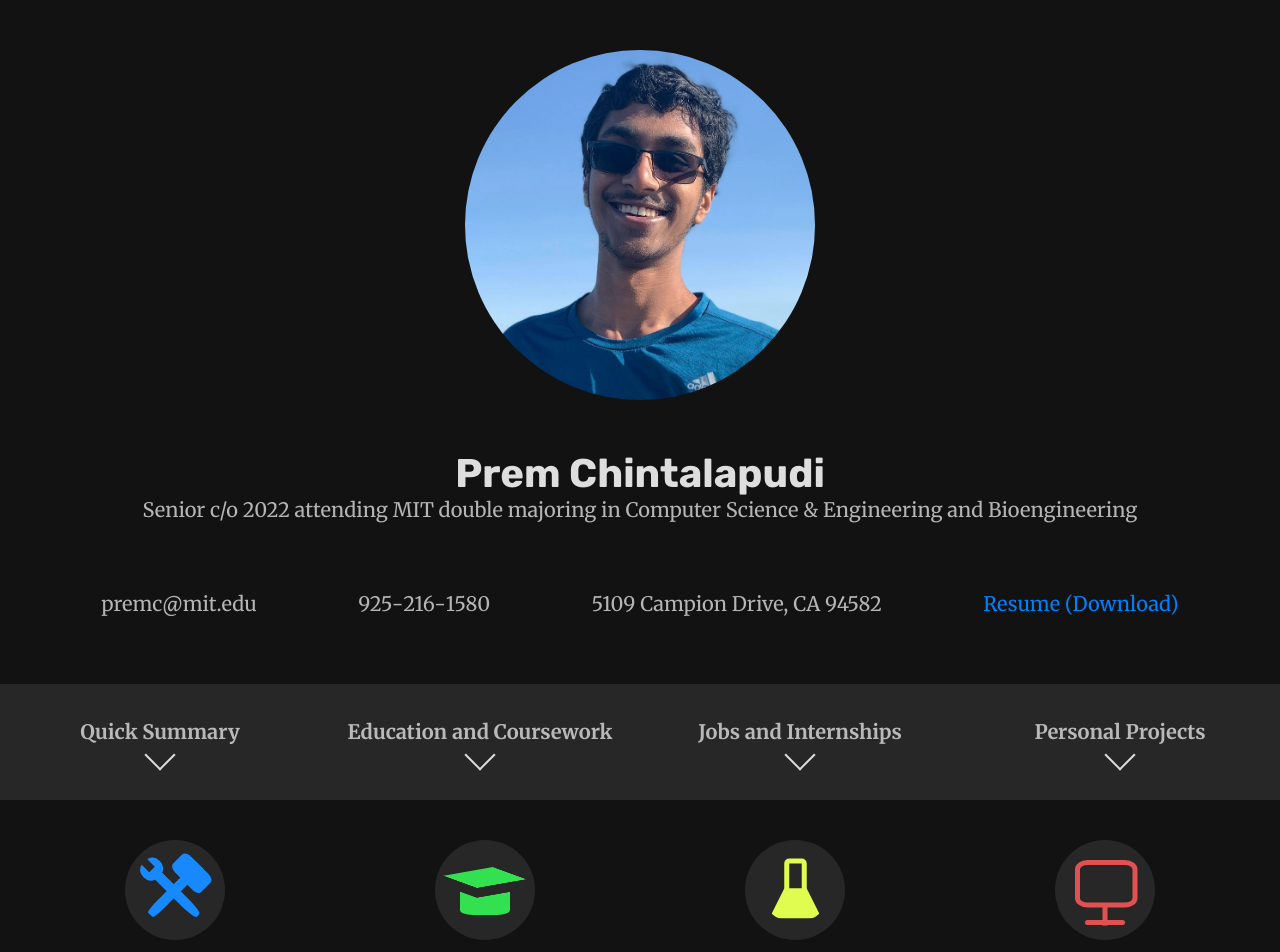
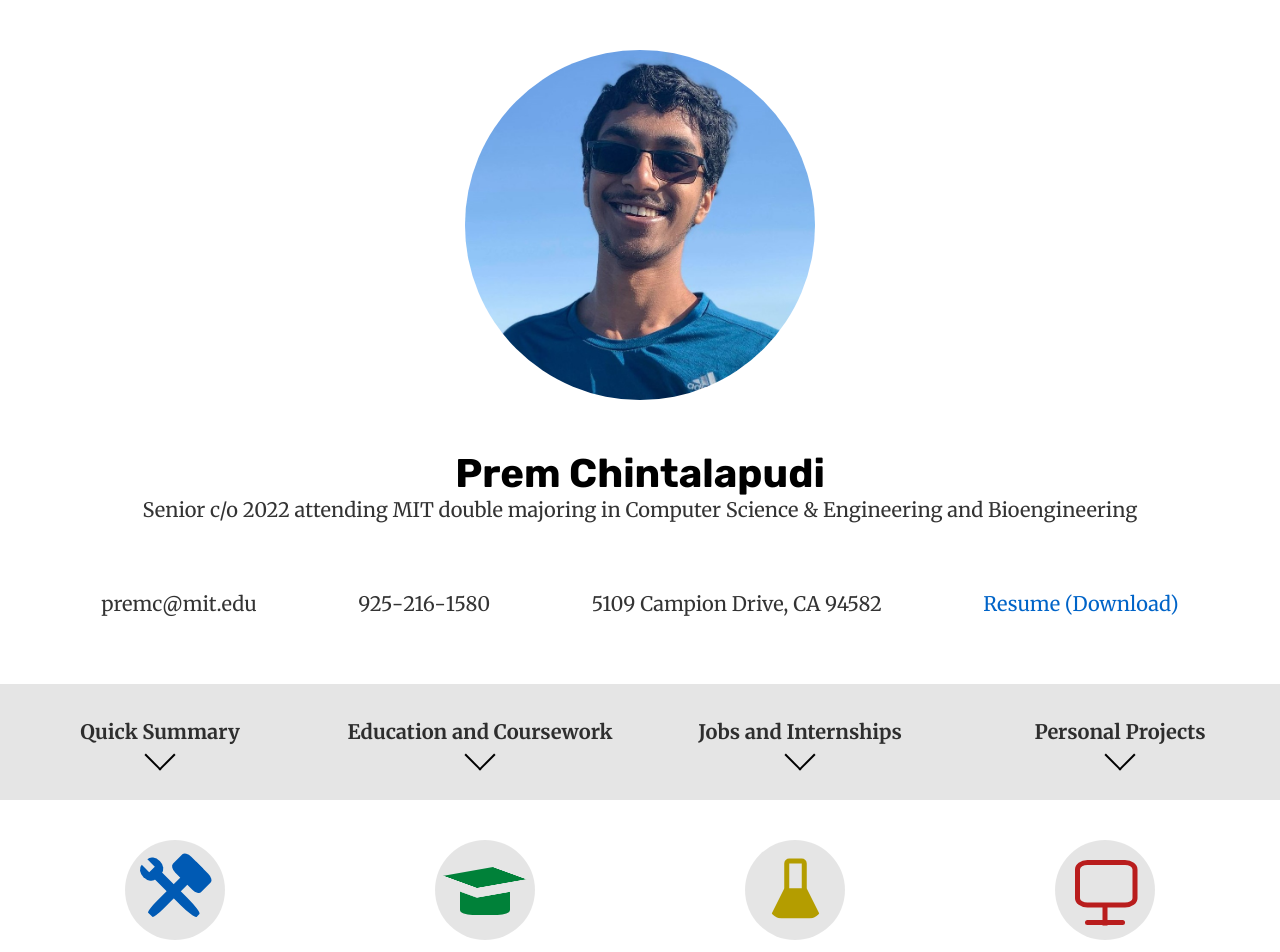
Before and after one commit to pchintalapudi/website-dev, a Vue app: page / in a window 1280 px wide. Shown: the top 952 px of the page. Built offline with nearby package versions, Linux system fonts and the light colour scheme.

Commit message:
More animations

```diff
--- a/src/App.vue
+++ b/src/App.vue
@@ -1,5 +1,5 @@
 <template>
-<main class="dark main">
+<main>
   <title-vue></title-vue>
   <summary-vue></summary-vue>
 </main>
@@ -40,6 +40,26 @@ export default defineComponent({
   --yellow: 225, 255, 64;
   --red: 225,64,64;
 }
+@media (prefers-color-scheme: dark) {
+  main {
+    --bg-color: 18,18,18;
+    --fg-color: 222,222,222;
+    --blue: 0,127,255;
+    --green: 32,225,64;
+    --yellow: 225, 255, 64;
+    --red: 225,64,64;
+  }
+}
+@media not all and (prefers-color-scheme: dark) {
+  main {
+    --bg-color: 255,255,255;
+    --fg-color: 0,0,0;
+    --blue: 0, 100, 200;
+    --green: 0, 144, 64;
+    --yellow: 200, 175, 0;
+    --red: 206, 32, 32;
+  }
+}
 * {
   display: flex;
   flex-flow: column nowrap;
@@ -68,14 +88,17 @@ h5, h6 {
 h1, h2, h3, h4, h5, h6 {
   font-family: 'Rubik', sans-serif;
   color: rgb(var(--fg-color));
+  transition: color 300ms;
 }
 :any-link {
   text-decoration: none;
   color: rgb(var(--blue));
+  transition: color 300ms;
 }
-.main {
+main {
   background-color: rgb(var(--bg-color));
   color: rgba(var(--fg-color), 0.8);
+  transition: color 300ms, background-color 300ms;
 }
 .blue {
   --color: rgb(var(--blue));
@@ -92,8 +115,4 @@ h1, h2, h3, h4, h5, h6 {
 html {
   scroll-behavior: smooth;
 }
-html, body {
-  padding:0;
-  margin:0;
-}
 </style>
--- a/src/components/Summary.vue
+++ b/src/components/Summary.vue
@@ -1,7 +1,7 @@
 <template>
     <article id="summary">
         <section>
-            <a class="linkable">
+            <a class="unlinkable">
                 <b class="icon"><tools :color="'blue'"></tools></b>
                 <h2>Skills and Tooling</h2>
             </a>
@@ -85,9 +85,13 @@ export default defineComponent({
     height: 100%;
     background-color: rgba(var(--fg-color), 0.1);
     border-radius: 50%;
+    transition: background-color 300ms;
 }
 .linkable {
     cursor: pointer;
     align-items: center;
 }
+.unlinkable {
+    align-items: center;
+}
 </style>
--- a/src/components/Title.vue
+++ b/src/components/Title.vue
@@ -64,6 +64,7 @@ export default defineComponent({
   flex: 1;
   background-color: rgba(var(--fg-color), 0.1);
   max-height: 150px;
+  transition: background-color 300ms;
 }
 .links > * {
   justify-content: center;
@@ -86,7 +87,7 @@ export default defineComponent({
   width: 20px;
   height: 20px;
   align-self: center;
-  transition: transform 150ms;
+  transition: transform 150ms, border-color 300ms;
 }
 .links > :hover > *::after {
   transform: translateY(10px) rotate(45deg);
--- a/src/components/icons/Flask.vue
+++ b/src/components/icons/Flask.vue
@@ -24,6 +24,7 @@ export default defineComponent({
     border-bottom: 12px solid var(--color);
     border-bottom-left-radius: 5px;
     border-bottom-right-radius: 5px;
+    transition: border-bottom-color 300ms;
 }
 .flask::after {
     position: absolute;
@@ -38,5 +39,6 @@ export default defineComponent({
     border: solid 2px var(--color);
     border-top-left-radius: 2px;
     border-top-right-radius: 2px;
+    transition: border-color 300ms;
 }
 </style>
--- a/src/components/icons/Monitor.vue
+++ b/src/components/icons/Monitor.vue
@@ -28,6 +28,7 @@ export default defineComponent({
   margin: auto;
   border-radius: 20%;
   border: solid 2px var(--color);
+  transition: border-color 300ms;
 }
 .monitor>.content::after {
     content:"";
@@ -40,6 +41,7 @@ export default defineComponent({
     margin: auto;
     background-color: var(--color);
     border-radius: 1px;
+    transition: background-color 300ms;
 }
 .monitor>.content::before {
     content: "";
@@ -52,5 +54,6 @@ export default defineComponent({
     height: 50%;
     width: 2.5px;
     background-color: var(--color);
+    transition: background-color 300ms;
 }
 </style>
--- a/src/components/icons/Tools.vue
+++ b/src/components/icons/Tools.vue
@@ -30,6 +30,7 @@ export default defineComponent({
   transform: rotate(45deg);
   border-bottom-left-radius: 20%;
   border-bottom-right-radius: 20%;
+  transition: background-color 300ms;
 }
 .mallet::after {
   content: "";
@@ -41,6 +42,7 @@ export default defineComponent({
   width: 400%;
   background-color: var(--color);
   border-radius: 20%;
+  transition: background-color 300ms;
 }
 .tools {
   width: 40px;
@@ -56,6 +58,7 @@ export default defineComponent({
   border-bottom-left-radius: 30%;
   border-bottom-right-radius: 30%;
   transform: rotate(-45deg);
+  transition: background-color 300ms;
 }
 .wrench::after {
     content: "";
@@ -68,6 +71,7 @@ export default defineComponent({
     border-top-right-radius: 100% 50%;
     border-bottom-right-radius: 100% 50%;
     position: absolute;
+    transition: background-color 300ms;
 }
 .wrench::before {
     content: "";
@@ -80,5 +84,6 @@ export default defineComponent({
     border-top-left-radius: 100% 50%;
     border-bottom-left-radius: 100% 50%;
     position: absolute;
+    transition: background-color 300ms;
 }
 </style>
--- a/src/components/subcomponents/NumberedStat.vue
+++ b/src/components/subcomponents/NumberedStat.vue
@@ -28,6 +28,7 @@ export default defineComponent({
     color: rgb(var(--fg-color));
     font-weight: normal;
     margin: 20px;
+    transition: color 300ms, border-color 300ms;
 }
 .stat {
     align-items: center;
```
Also changed, not shown: src/store/classes.js (added, +12 -0 lines).
